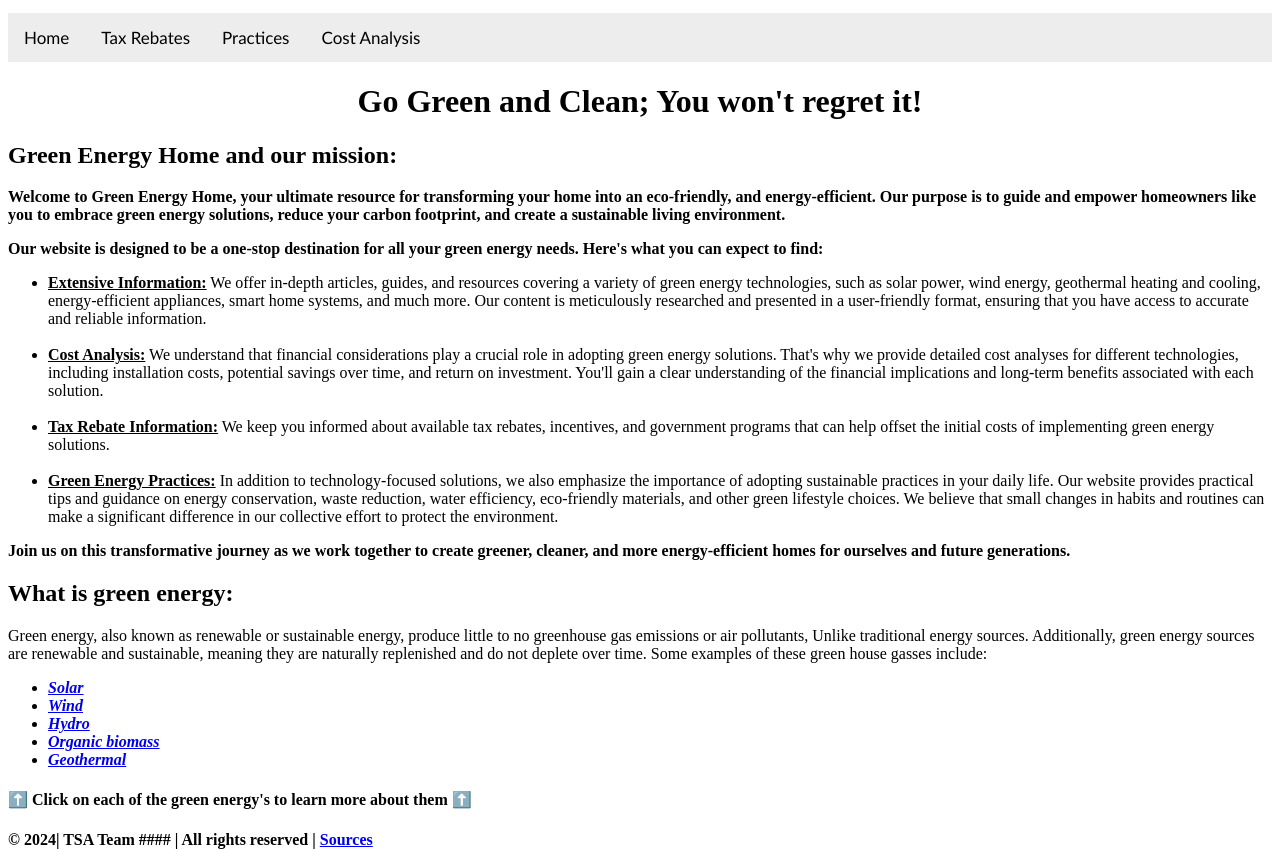
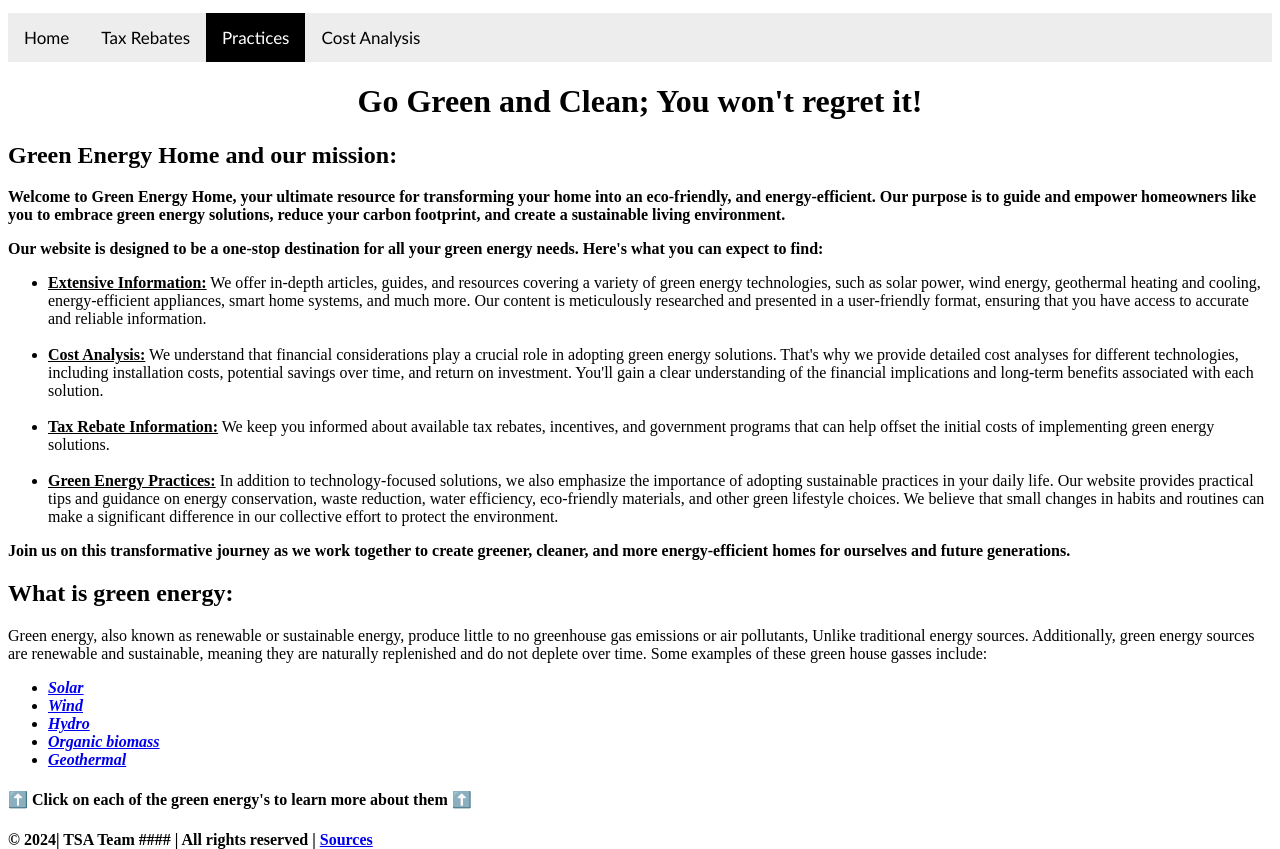
Before and after one commit to SamitChaubal/greensolutions, a plain HTML site: page practices/index.html in a window 1280 px wide. Drawn offline with Linux system fonts and the light colour scheme.

Commit message:
Update index.html

```diff
--- a/practices/index.html
+++ b/practices/index.html
@@ -13,7 +13,7 @@
 
   <a href="https://samitchaubal.github.io/greensolutions/home/">Home</a>
   <a href="https://samitchaubal.github.io/greensolutions/tax-rebates/">Tax Rebates</a>
-  <a href="https://samitchaubal.github.io/greensolutions/practices/" class="practices">Practices</a>
+  <a href="https://samitchaubal.github.io/greensolutions/practices/" class="active">Practices</a>
   <a href="https://samitchaubal.github.io/greensolutions/cost-analysis">Cost Analysis</a>
   <!-- <a href="#" id="right-align">About</a> -->
 
```
